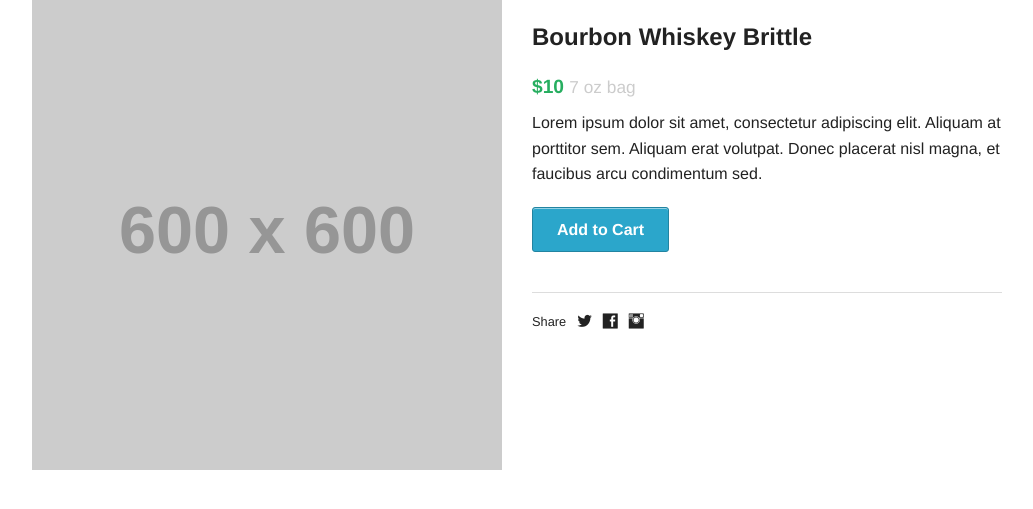
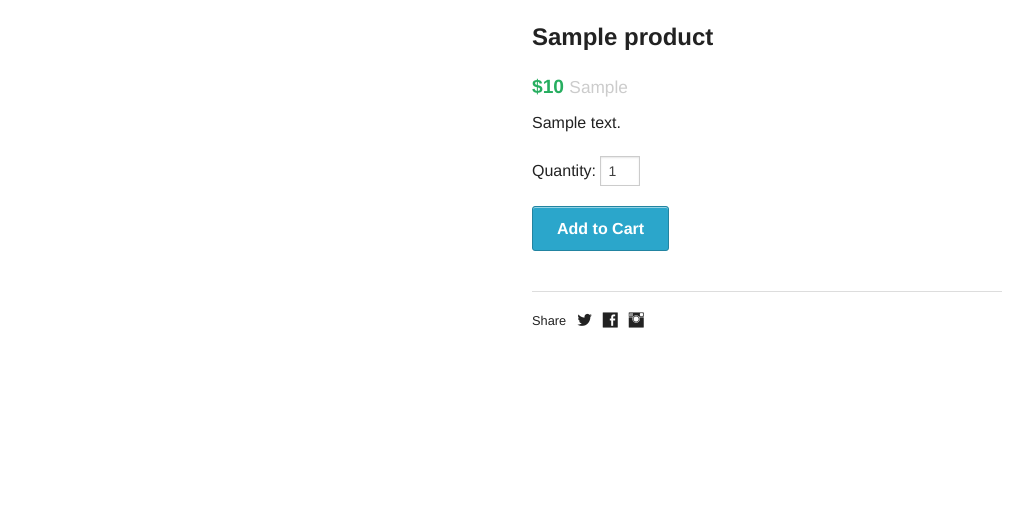
Before and after one commit to BrooklynResponsive/Brittle, a PHP site: page /dev/product.php?id=1 in a window 1280 px wide. Shown: the part 100-609 px from the top of the page, without its empty margins (123-1156 px from the left). Run offline with PHP 8.4, Linux system fonts and the light colour scheme; tables that the repository leaves empty or names only in its code hold one stand-in row (values such as "Sample post"); grey boxes labelled with a size stand in for pictures from a placeholder-image service; some libraries are stand-ins or nearby versions.

Commit message:
wired up product page, almost.

```diff
--- a/dev/css/app.css
+++ b/dev/css/app.css
@@ -140,6 +140,14 @@ input.shopping-cart-qty {
 	margin:0px;
 }
 
+input.shopping-cart-qty-big {
+	height: 30px;
+	width: 40px;
+	line-height: 30px;
+	margin:0px;
+	display:inline-block;
+}
+
 .panel.cart-summary p {
 	font-size: 0.9em;
 	margin-bottom: 10px;
--- a/dev/product.php
+++ b/dev/product.php
@@ -1,3 +1,21 @@
+<?
+
+
+require("includes/config.php");
+
+$msg=false;
+$id=(int)$_GET['id'];
+$prod = mysql_fetch_object($DB->q("select * from products where id = $id"));
+if(!$prod){
+
+	echo("That page does not exist.");
+	exit();
+
+}
+$imgs = $DB->q("select i.* from Image i join rel_PRODUCT_IMAGES r on r.targetRow=i.id where r.sourceRow=$prod->id order by r.ordinal");
+
+
+?>
 <!DOCTYPE html>
 <!--[if IE 8]> 				 <html class="no-js lt-ie9" lang="en" > <![endif]-->
 <!--[if gt IE 8]><!--> <html class="no-js" lang="en" > <!--<![endif]-->
@@ -5,7 +23,7 @@
 <head>
 	<meta charset="utf-8">
   <meta name="viewport" content="width=device-width">
-  <title>Foundation 4</title>
+  <title>Brittle Barn | <?=$prod->name;?>, <?=$prod->size;?></title>
 
 
   <link rel="stylesheet" href="css/foundation.css">
@@ -32,18 +50,35 @@
 	<div class="row">
 
 		<div class="large-6 columns">
-			<img src="http://placehold.it/600x600">
+			<ul data-orbit  data-options='timer_speed:7000; bullets:false; navigation_arrows: true; slide_number: true; timer: false;' >
+			<?
+			 while($img = mysql_fetch_object($imgs)){
+			?>
+	        	<li>
+			        <figure class='figure-orbit'>
+			       			<img src='<?=WEBSITE.$img->path;?>' alt="<?=htmlentities(strip_tags($img->caption));?>"  />
+
+
+
+			        </figure>
+				</li>
+
+	        <? } ?>
+
+          </ul>
 		</div>
 
 
 		<div class="large-6 columns">
 
-			<h1>Bourbon Whiskey Brittle</h1>
+			<h1><?=$prod->name;?></h1>
 
-			<h2 class="green">$10 <span>7 oz bag</span></h2>
+			<h2 class="green">$<?=$prod->price;?> <span><?=$prod->size;?></span></h2>
 
 
-			<p>Lorem ipsum dolor sit amet, consectetur adipiscing elit. Aliquam at porttitor sem. Aliquam erat volutpat. Donec placerat nisl magna, et faucibus arcu condimentum sed.</p>
+			<p><?=$prod->description;?></p>
+
+			<p>Quantity: <input  type="text" size="3" id="quantity" value='1' class="shopping-cart-qty-big"> </p>
 
 			<a href="#" class="button radius" data-reveal-id="add-to-cart">Add to Cart</a>
 
```
